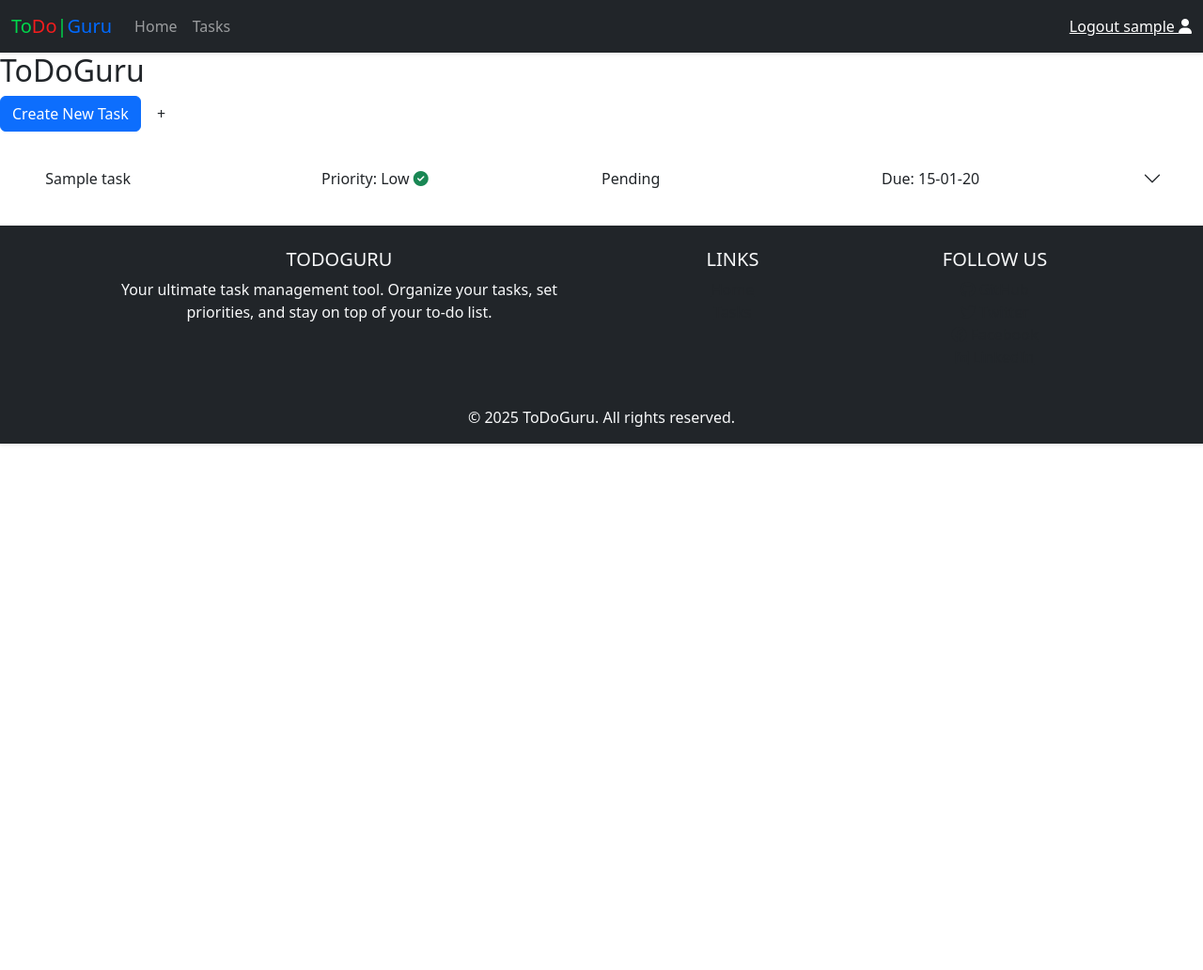
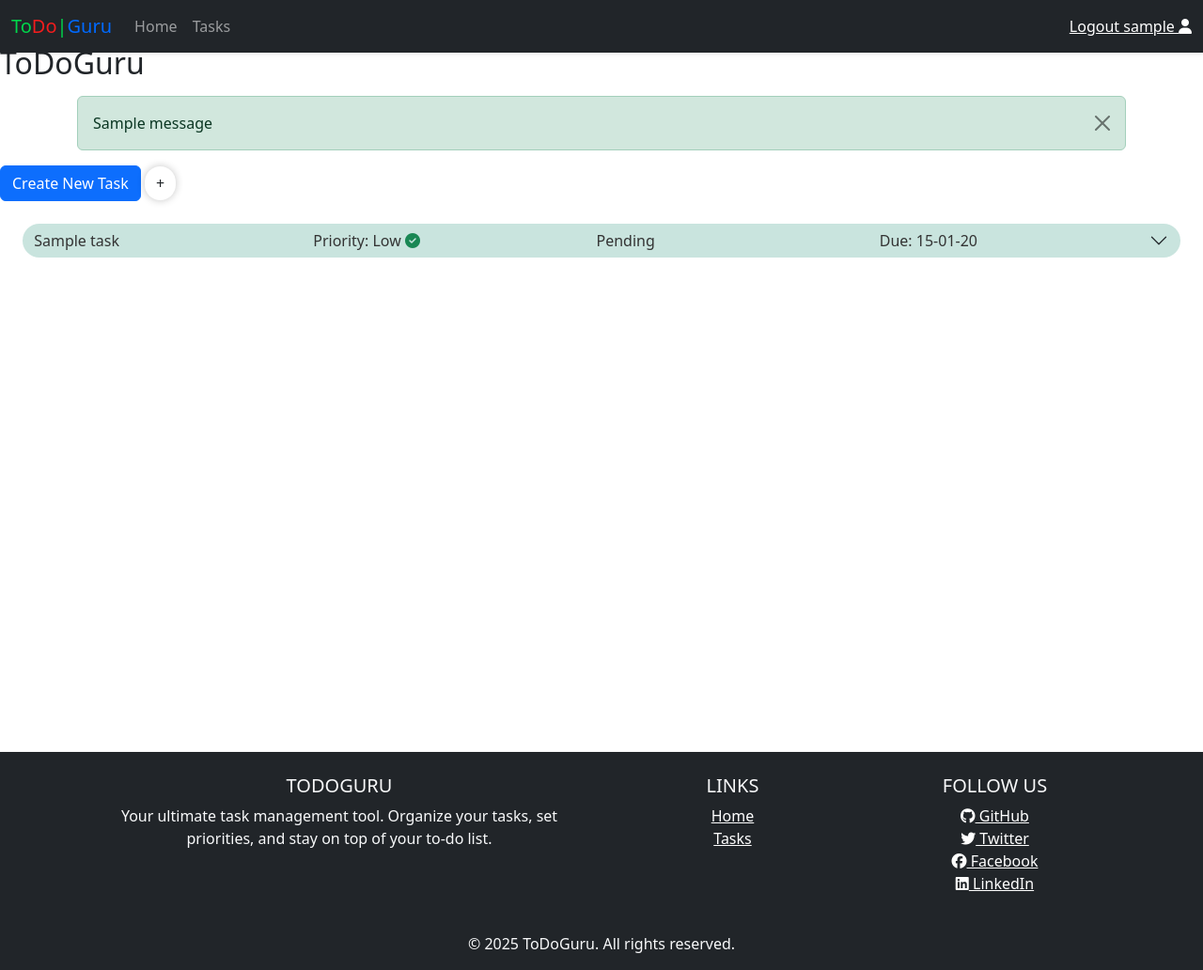
Before and after one commit to oscar-sabet/todo-guru, a Django app: page /tasks/tasks/ in a window 1280 px wide. Shown: the whole page at 94% size. Before the commit the page ends 473 px from the top, so only its background shows below. Run offline with Django 4.2, Linux system fonts and the light colour scheme; a user stored in the database is signed in; tables that the repository leaves empty hold one stand-in row (values such as "Sample post"); one stand-in notice (Sample message) is shown; some libraries are stand-ins or nearby versions.

Commit message:
ADD: messages for tasks

```diff
--- a/static/css/styles.css
+++ b/static/css/styles.css
@@ -19,6 +19,8 @@
 
   --red-pastel: #ffa4a4;
   --red-pastel-dark: #ed8484;
+
+  --shadow: 0 0 9px rgba(0, 0, 0, 0.233);
 }
 
 /* Custom Classes */
@@ -80,10 +82,77 @@
   color: #006aff;
 }
 /* Buttons */
-
+.btn-new-task {
+  background-color: white;
+  /* color: var(--fg); */
+  border: 0;
+  border-radius: 50px;
+  box-shadow: var(--shadow);
+  /* padding: 8px 16px;
+  margin: 8px; */
+}
 /* General */
+main {
+  padding-top: 48px;
+  min-height: 100vh;
+}
 section {
   height: 500px;
 }
 
 /* Navbar */
+#navbar {
+  position: fixed;
+  width: 100%;
+  z-index: 1000;
+
+  /* left: 0; */
+  /* top: 0; */
+}
+
+/* Accordion */
+.accordion-button {
+  background-color: var(--green-pastel);
+  color: var(--fg);
+  border: 0;
+  border-radius: 50px !important;
+  /* box-shadow: 0 0 9px rgba(0, 0, 0, 0.233); */
+  margin: 8px;
+  padding: 8px;
+  /* display: flex; */
+  /* align-items: center; */
+  display: flex;
+  align-items: center;
+  justify-content: space-between;
+
+  /* justify-content: space-between; */
+}
+.accordion-button .d-flex {
+  flex-grow: 1;
+}
+.accordion-button .d-flex:first-child {
+  justify-content: flex-start;
+}
+.accordion-button .d-flex:nth-child(2) {
+  justify-content: center;
+}
+.accordion-button .d-flex:last-child {
+  justify-content: flex-end;
+}
+
+.accordion-button::after {
+  content: '';
+  margin-left: 10px;
+  margin-right: 5px;
+}
+.accordion-button:focus {
+  box-shadow: none;
+}
+.accordion-body {
+  border-radius: 15px;
+}
+
+/* Footer */
+footer a {
+  color: white;
+}
--- a/tasks/templates/tasks/tasks.html
+++ b/tasks/templates/tasks/tasks.html
@@ -3,6 +3,19 @@
 {% block content %}
     <main>
         <h2>ToDoGuru</h2>
+        {% comment %} Messages {% endcomment %}
+        <div class="container mt-3">
+            {% if messages %}
+                <div class="alert-container">
+                    {% for message in messages %}
+                        <div class="alert alert-{{ message.tags }} alert-dismissible fade show" role="alert">
+                            {{ message }}
+                            <button type="button" class="btn-close" data-bs-dismiss="alert" aria-label="Close"></button>
+                        </div>
+                    {% endfor %}
+                </div>
+            {% endif %}
+            </div>
         <!-- Button trigger modal -->
         <button type="button"
                 class="btn btn-primary"
@@ -32,11 +45,11 @@
                                 aria-label="Close"></button>
                     </div>
                     <div class="modal-body">
-                        {% comment %} <form method="post" action="{% url 'create_task' %}">
+                        <form method="post" action="{% url 'create_task' %}">
                             {% csrf_token %}
                             {{ form.as_p }}
                             <input type="submit" value="Create Task" class="btn btn-success">
-                        </form> {% endcomment %}
+                        </form>
                     </div>
                     <div class="modal-footer">
                         <button type="button" class="btn btn-secondary" data-bs-dismiss="modal">Close</button>
--- a/tasks/views.py
+++ b/tasks/views.py
@@ -5,6 +5,8 @@ from .models import Task
 from .forms import TaskForm, LoginForm, RegistrationForm
 from django.http import JsonResponse
 from django.contrib.auth import login
+
+from django.contrib import messages
 
 
 # Create your views here.
@@ -67,8 +69,11 @@ def create_task(request):
             task = form.save(commit=False)
             task.user = request.user  # Set the user field
             task.save()
-        return redirect("/tasks/")
-    return redirect("/tasks/")
+            messages.success(request, "Task created successfully.")
+        else:
+            messages.error(request, "Failed to create task.")
+        return redirect("tasks")
+    return redirect("tasks")
 
 
 @login_required
@@ -78,6 +83,10 @@ def update_task(request, task_id):
         form = TaskForm(request.POST, instance=task)
         if form.is_valid():
             form.save()
+            messages.success(request, "Task Updated successfully.")
+            return redirect("tasks")
+        else:
+            messages.error(request, "Failed to update task.")
             return redirect("tasks")
     else:
         form = TaskForm(instance=task)
@@ -104,7 +113,9 @@ def delete_task(request, p_key):
     task = get_object_or_404(Task, id=p_key, user=request.user)
     if request.method == "POST":
         task.delete()
+        messages.success(request, "Task deleted successfully.")
         return JsonResponse({"success": True})
+    messages.error(request, "Failed to delete task.")
     return JsonResponse({"success": False})
 
 
@@ -114,7 +125,10 @@ def register(request):
         if form.is_valid():
             user = form.save()
             login(request, user)
+            messages.success(request, "Registration successful.")
             return redirect("home")
+        else:
+            messages.error(request, "Registration failed.")
     else:
         form = RegistrationForm()
     return render(request, "task/register.html", {"form": form})
--- a/templates/base.html
+++ b/templates/base.html
@@ -100,13 +100,13 @@
                         <h5 class="text-uppercase">Links</h5>
                         <ul class="list-unstyled mb-0">
                             <li>
-                                <a href="{% url 'home' %}" class="text-dark">Home</a>
+                                <a href="{% url 'home' %}" class="xtext-dark">Home</a>
                             </li>
                             {% comment %} <li>
                                 <a href="{% url 'about' %}" class="text-dark">About</a>
                             </li> {% endcomment %}
                             <li>
-                                <a href="{% url 'tasks' %}" class="text-dark">Tasks</a>
+                                <a href="{% url 'tasks' %}" class="xtext-dark">Tasks</a>
                             </li>
                         </ul>
                     </div>
@@ -114,16 +114,16 @@
                         <h5 class="text-uppercase">Follow Us</h5>
                         <ul class="list-unstyled mb-0">
                             <li>
-                                <a href="https://github.com/yourusername" class="text-dark"><i class="fab fa-github"></i> GitHub</a>
+                                <a href="https://github.com/yourusername" class="xtext-dark"><i class="fab fa-github"></i> GitHub</a>
                             </li>
                             <li>
-                                <a href="https://twitter.com/yourusername" class="text-dark"><i class="fab fa-twitter"></i> Twitter</a>
+                                <a href="https://twitter.com/yourusername" class="xtext-dark"><i class="fab fa-twitter"></i> Twitter</a>
                             </li>
                             <li>
-                                <a href="https://facebook.com/yourusername" class="text-dark"><i class="fab fa-facebook"></i> Facebook</a>
+                                <a href="https://facebook.com/yourusername" class="xtext-dark"><i class="fab fa-facebook"></i> Facebook</a>
                             </li>
                             <li>
-                                <a href="https://linkedin.com/in/yourusername" class="text-dark"><i class="fab fa-linkedin"></i> LinkedIn</a>
+                                <a href="https://linkedin.com/in/yourusername" class="xtext-dark"><i class="fab fa-linkedin"></i> LinkedIn</a>
                             </li>
                         </ul>
                     </div>
```
Also changed, not shown: todo_guru/settings.py (+19 -5 lines).
